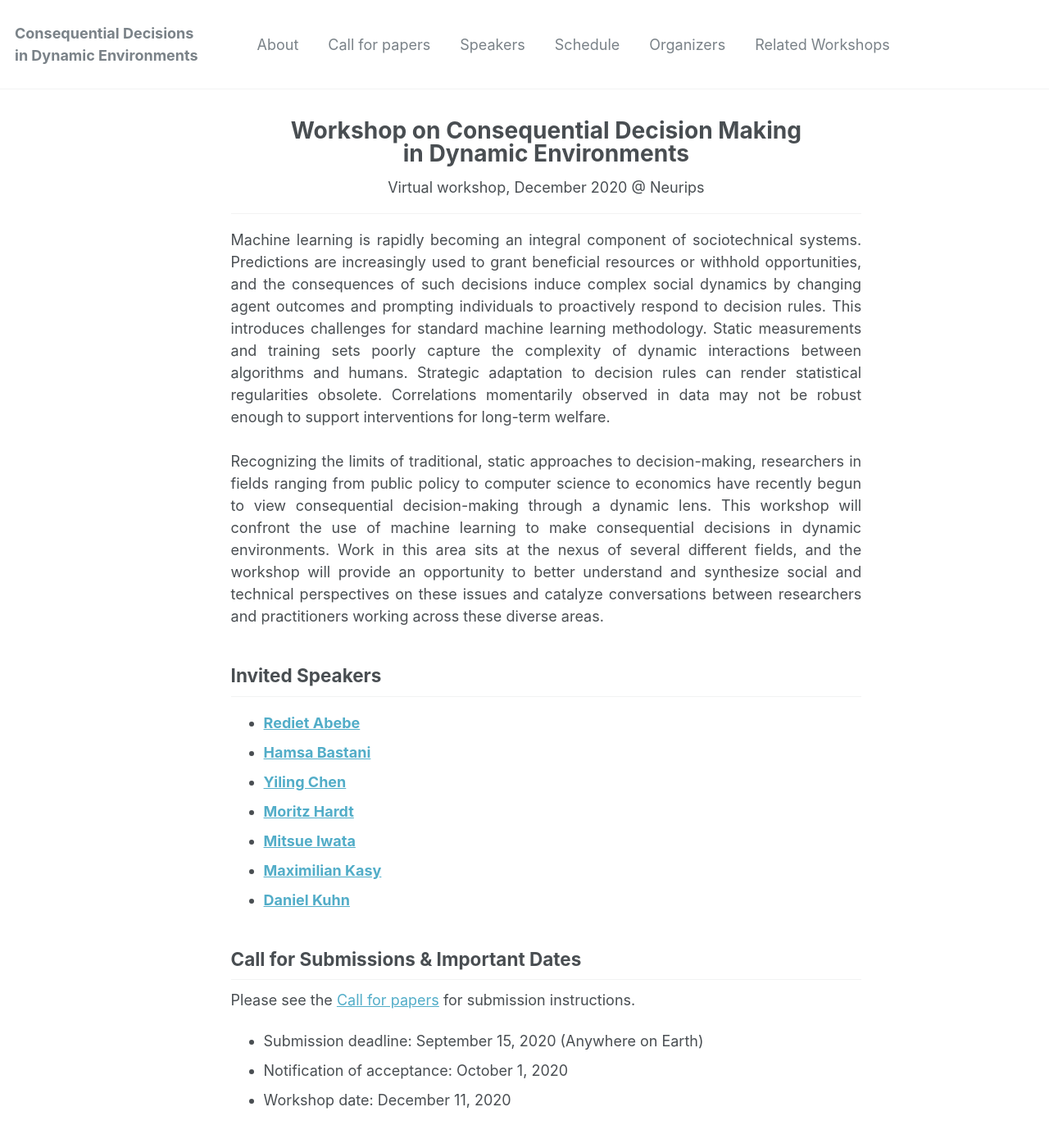
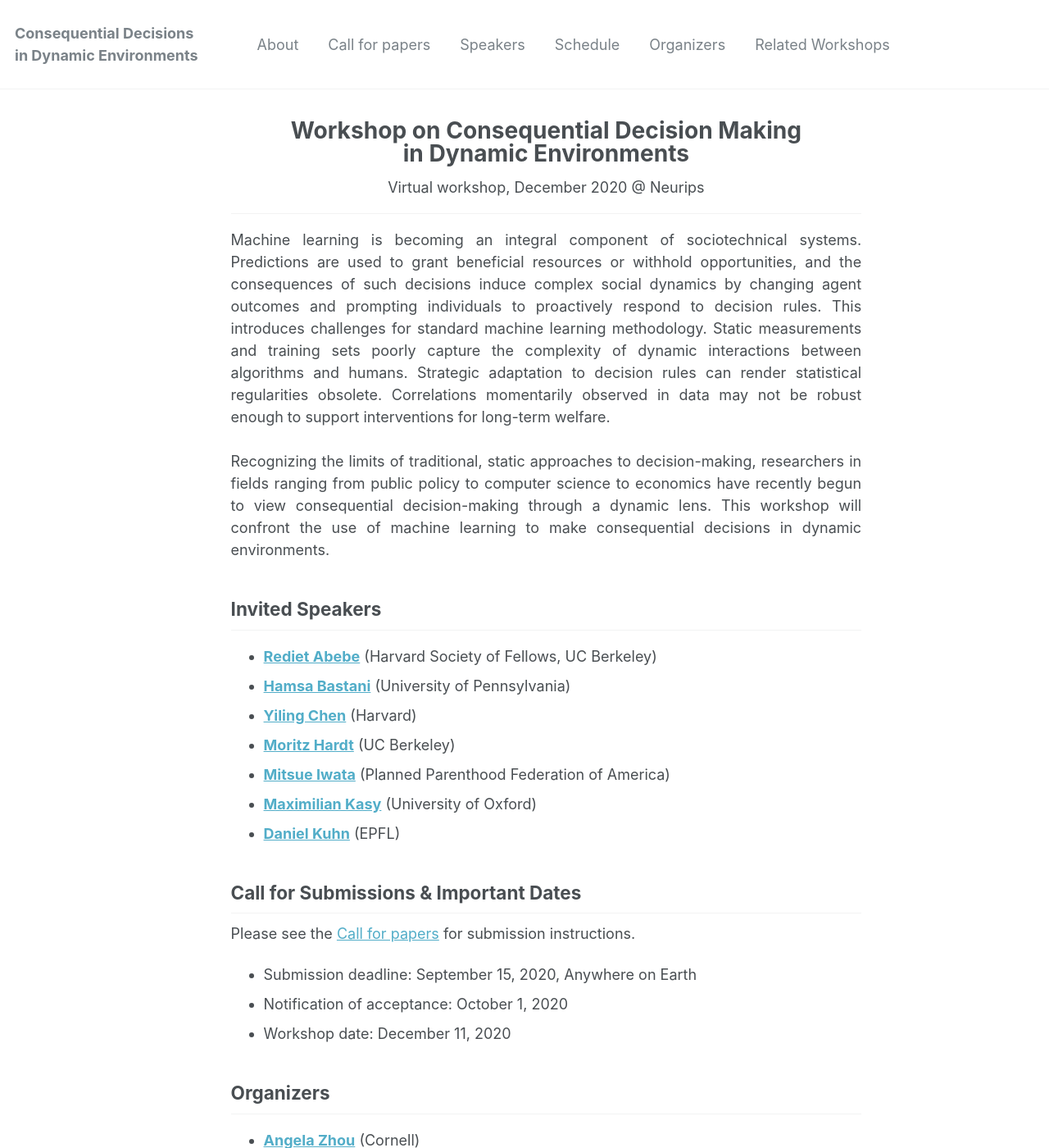
Before and after one commit to dynamicdecisions/dynamicdecisions, a Jekyll site: the page built from _pages/about.md, in a window 1280 px wide and 1400 px high. Shown: the whole window at 82% size. Built offline with Jekyll 4.4.1, drawn with Linux system fonts in a browser that asks for light colours.

```diff
--- a/_pages/about.md
+++ b/_pages/about.md
@@ -11,8 +11,8 @@ redirect_from:
 <center> Virtual workshop, December 2020 @ Neurips</center>
 ------
 <p style="text-align: justify;">
-Machine learning is rapidly becoming an integral component of sociotechnical
-systems. Predictions are increasingly used to grant beneficial resources or
+Machine learning is becoming an integral component of sociotechnical
+systems. Predictions are used to grant beneficial resources or
 withhold opportunities, and the consequences of such decisions induce complex
 social dynamics by changing agent outcomes and prompting individuals to
 proactively respond to decision rules. This introduces challenges for standard
@@ -20,33 +20,30 @@ machine learning methodology. Static measurements and training sets poorly
 capture the complexity of dynamic interactions between algorithms and humans.
 Strategic adaptation to decision rules can render statistical regularities
 obsolete. Correlations momentarily observed in data may not be robust enough to
-support interventions for long-term welfare.<br><br>
+support interventions for long-term welfare. <br><br>
 
 Recognizing the limits of traditional, static approaches to decision-making,
 researchers in fields ranging from public policy to computer science to
 economics have recently begun to view consequential decision-making through a
 dynamic lens. This workshop will confront the use of machine learning to make
-consequential decisions in dynamic environments. Work in this area sits at the
-nexus of several different fields, and the workshop will provide an opportunity
-to better understand and synthesize social and technical perspectives on these
-issues and catalyze conversations between researchers and practitioners working
-across these diverse areas.</p>
+consequential decisions in dynamic environments.
+</p>
 
 Invited Speakers
 ------
-* **[Rediet Abebe](https://www.cs.cornell.edu/~red/)**
-* **[Hamsa Bastani](https://hamsabastani.github.io/)**
-* **[Yiling Chen](https://yiling.seas.harvard.edu/)**
-* **[Moritz Hardt](https://mrtz.org/)**
-* **[Mitsue Iwata](http://www.mitsueiwata.com/bio/)**
-* **[Maximilian Kasy](https://maxkasy.github.io/home/)**
-* **[Daniel Kuhn](https://people.epfl.ch/daniel.kuhn)**
+* **[Rediet Abebe](https://www.cs.cornell.edu/~red/)** (Harvard Society of Fellows, UC Berkeley)
+* **[Hamsa Bastani](https://hamsabastani.github.io/)** (University of Pennsylvania)
+* **[Yiling Chen](https://yiling.seas.harvard.edu/)**  (Harvard)
+* **[Moritz Hardt](https://mrtz.org/)**                (UC Berkeley)
+* **[Mitsue Iwata](http://www.mitsueiwata.com/bio/)**  (Planned Parenthood Federation of America)
+* **[Maximilian Kasy](https://maxkasy.github.io/home/)** (University of Oxford)
+* **[Daniel Kuhn](https://people.epfl.ch/daniel.kuhn)**  (EPFL)
 
 Call for Submissions & Important Dates
 ------
 Please see the [Call for papers](/cfp/) for submission instructions.
 
-* Submission deadline: September 15, 2020 (Anywhere on Earth)
+* Submission deadline: September 15, 2020, Anywhere on Earth
 * Notification of acceptance: October 1, 2020
 * Workshop date: December 11, 2020
 
```
Also changed, not shown: _pages/speakers.md (+8 -7 lines).
